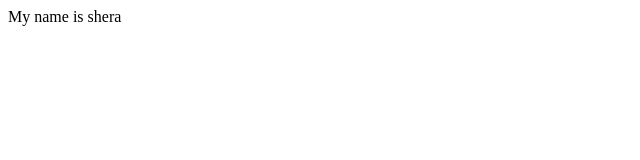
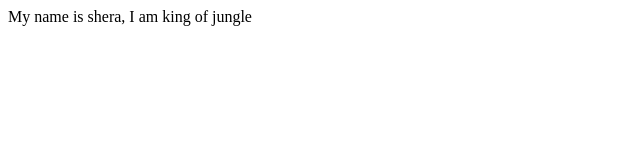
Before and after one commit to AadityaBansal01/MyProject, a plain HTML site: page index.html in a window 1280 px wide. Shown: the whole page, without its empty margins (0-640 px from the left). Drawn offline with Linux system fonts and the light colour scheme.

Commit message:
index 2.0

```diff
--- a/index.html
+++ b/index.html
@@ -6,6 +6,6 @@
     <title>Welcome</title>
 </head>
 <body>
-    My name is shera
+    My name is shera, I am king of jungle
 </body>
 </html>
```
